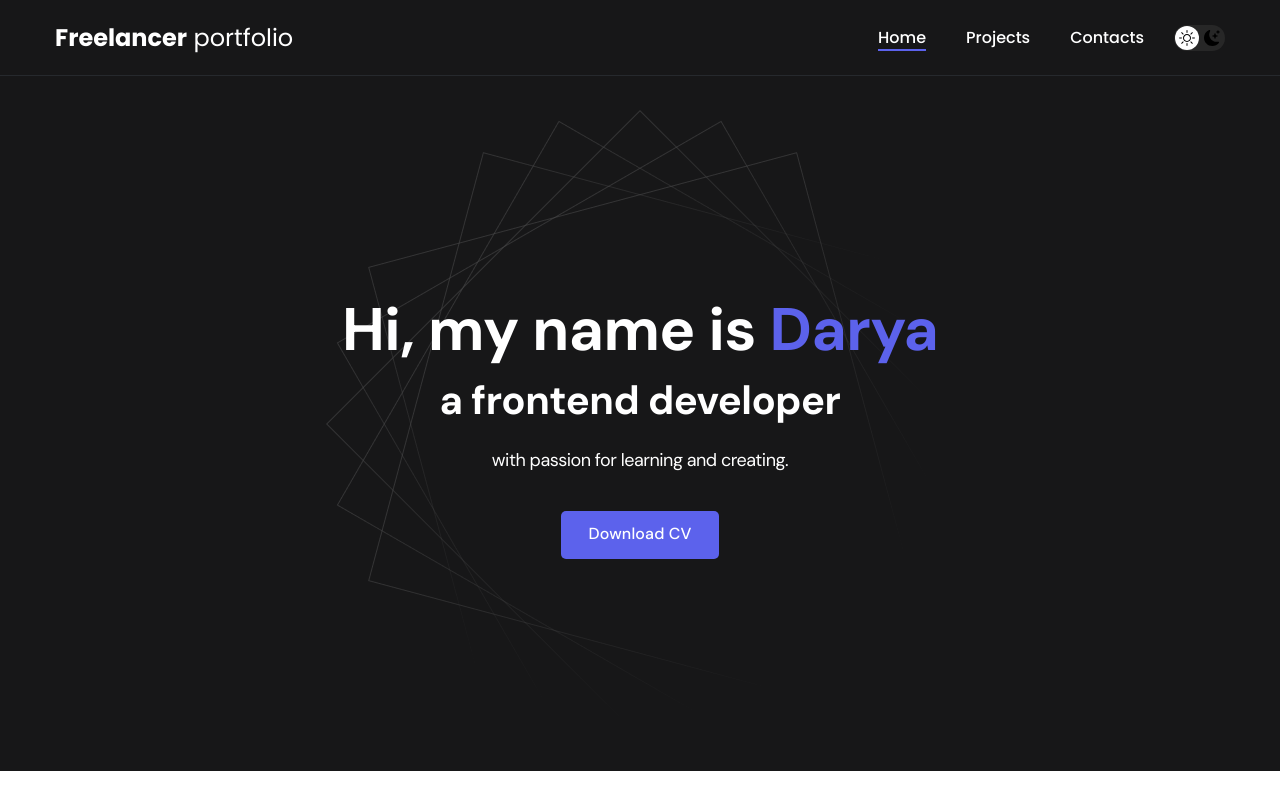
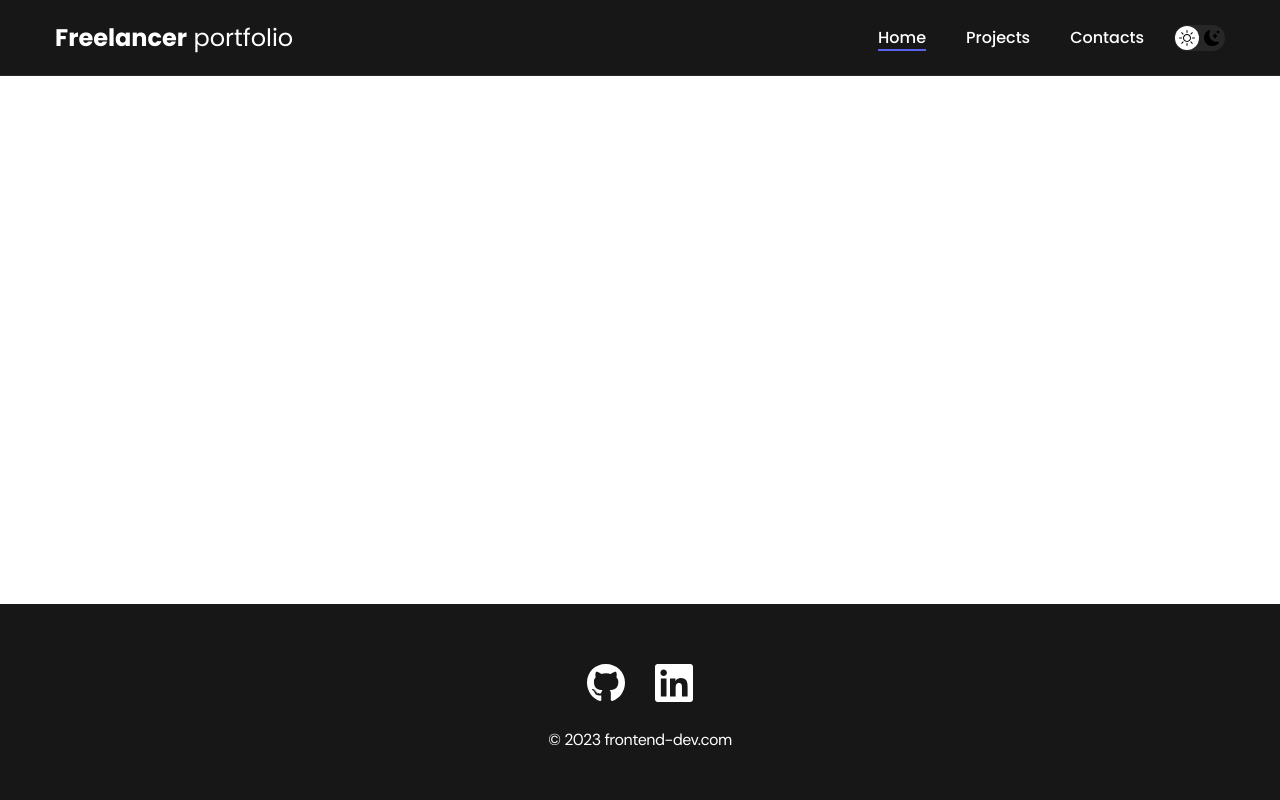
Before and after one commit to DaryaShelever/portfolio-react, a React (Create React App) app: page / in a window 1280 px wide. Shown: the top 800 px of the page. Built offline with nearby package versions, Linux system fonts and the light colour scheme.

Commit message:
portfolio-react

```diff
--- a/src/App.js
+++ b/src/App.js
@@ -18,10 +18,10 @@
 
       <Navbar/>
       <Routes>
-        <Route path="/" element={<Home/>}/>
-        <Route path="/projects" element={<Projects/>}/>
-        <Route path="/project/:id" element={<Project/>}/>
-        <Route path="/contacts" element={<Contacts/>}/>
+        <Route path="/portfolio-react/" element={<Home/>}/>
+        <Route path="/portfolio-react/projects" element={<Projects/>}/>
+        <Route path="/portfolio-react/project/:id" element={<Project/>}/>
+        <Route path="/portfolio-react/contacts" element={<Contacts/>}/>
       </Routes>
       <Footer/>
     </Router>
```
